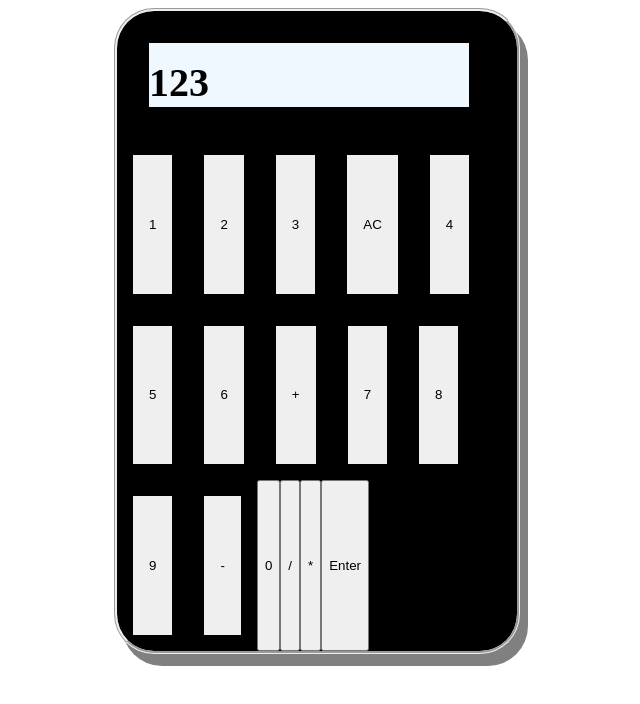
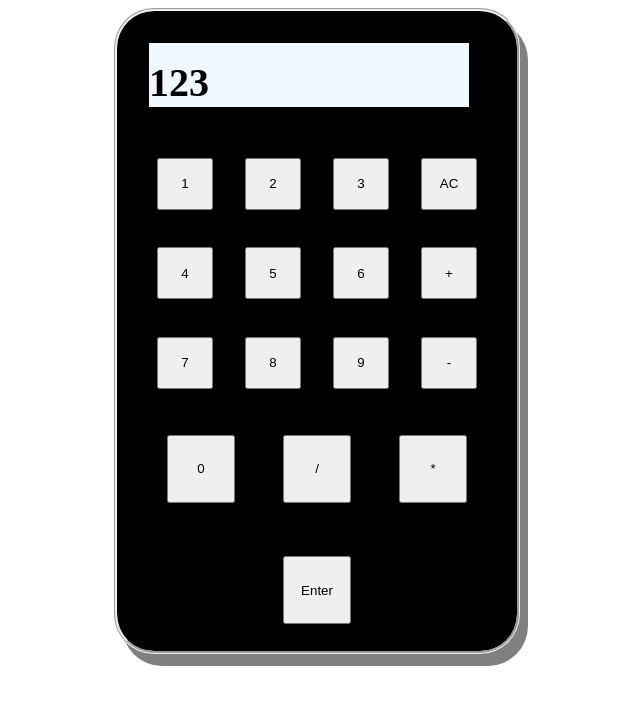
Before and after one commit to funkim/calc, a plain HTML site: page index.html in a window 1280 px wide. Shown: the whole page, without its empty margins (323-963 px from the left). Drawn offline with Linux system fonts and the light colour scheme.

Commit message:
Nice base UI Layout

```diff
--- a/calculator.css
+++ b/calculator.css
@@ -36,10 +36,26 @@ body {
     display: flex;
     flex-wrap: wrap;
     flex: auto;
+    align-items:center ;
+    justify-content: center;
 }
 
 .buttons {
-    padding: 2vh;
+    display: flex;
+    padding: 3vh;
     margin: 2vh;
-    border: 1vh;
+    max-height: 3vh;
+    max-width: 7vh;
+    justify-content: center;
+    align-items: center;
 }
+
+.buttonsBottom {
+    display: flex;
+    padding: 4vh;
+    margin: 3vh;
+    max-height: 3vh;
+    max-width: 8vh;
+    justify-content: center;
+    align-items: center;
+}
```
